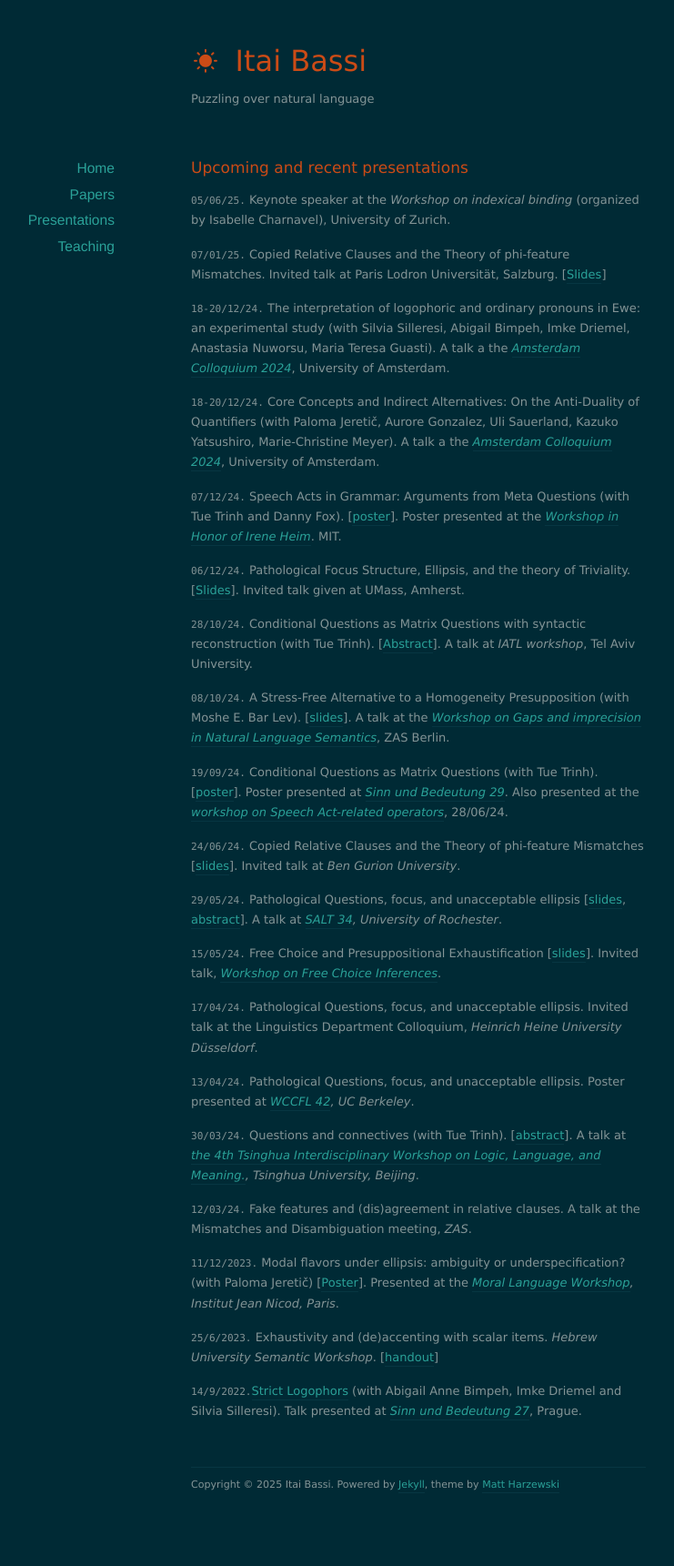
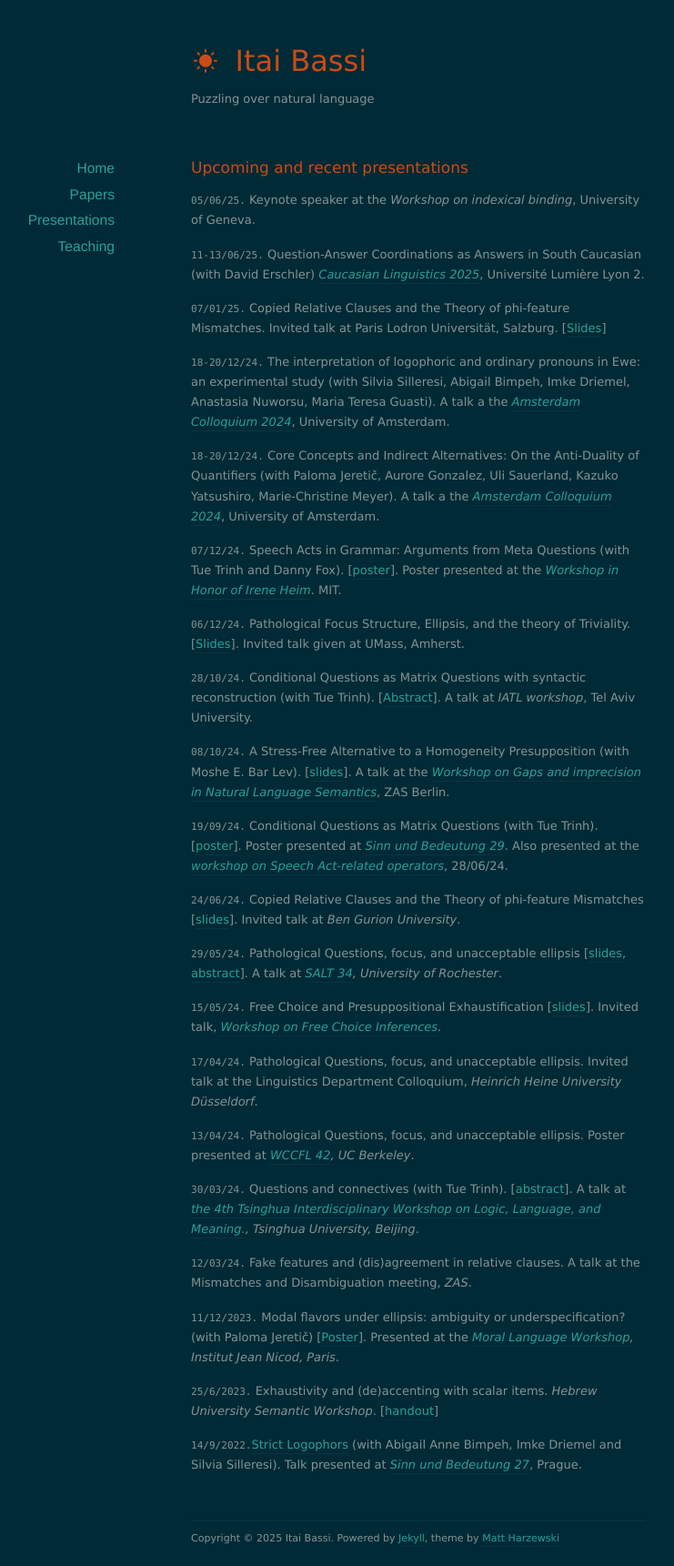
Before and after one commit to itaibassi/itaibassi.github.io, a Jekyll site: the page built from presentations/index.markdown, in a window 1280 px wide. Shown: the whole page at 91% size, without its empty margins (180-921 px from the left). Built offline with Jekyll 4.4.1, drawn with Linux system fonts in a browser that asks for light colours; nearby versions of some CDN libraries; before the commit the page ends 1662 px from its top, so only the background shows below that.

Commit message:
Update index.markdown

```diff
--- a/presentations/index.markdown
+++ b/presentations/index.markdown
@@ -9,12 +9,12 @@ title: Recent Presentations
 
 # Upcoming and recent presentations
 
-`05/06/25.`  Keynote speaker at the *Workshop on indexical binding* (organized by Isabelle Charnavel), University of Zurich.
+`05/06/25.`  Keynote speaker at the *Workshop on indexical binding*, University of Geneva.
 
+`11-13/06/25.`  Question-Answer Coordinations as Answers in South Caucasian (with David Erschler) *[Caucasian Linguistics 2025](https://caucling2025.sciencesconf.org/)*, Université Lumière Lyon 2.
 
 `07/01/25.` Copied Relative Clauses and the Theory of phi-feature Mismatches.  Invited talk at Paris Lodron Universität, Salzburg.
 [[Slides](https://www.dropbox.com/scl/fi/rcs6fbts169zo8ej4jj6y/Salzburg-talk-fake-indexicals.pdf?rlkey=6wkkz3v5mhjsppyy1vvsd4m5k&dl=0)]
-
 
 
 `18-20/12/24.`  The interpretation of logophoric and ordinary pronouns in Ewe: an experimental study
```
